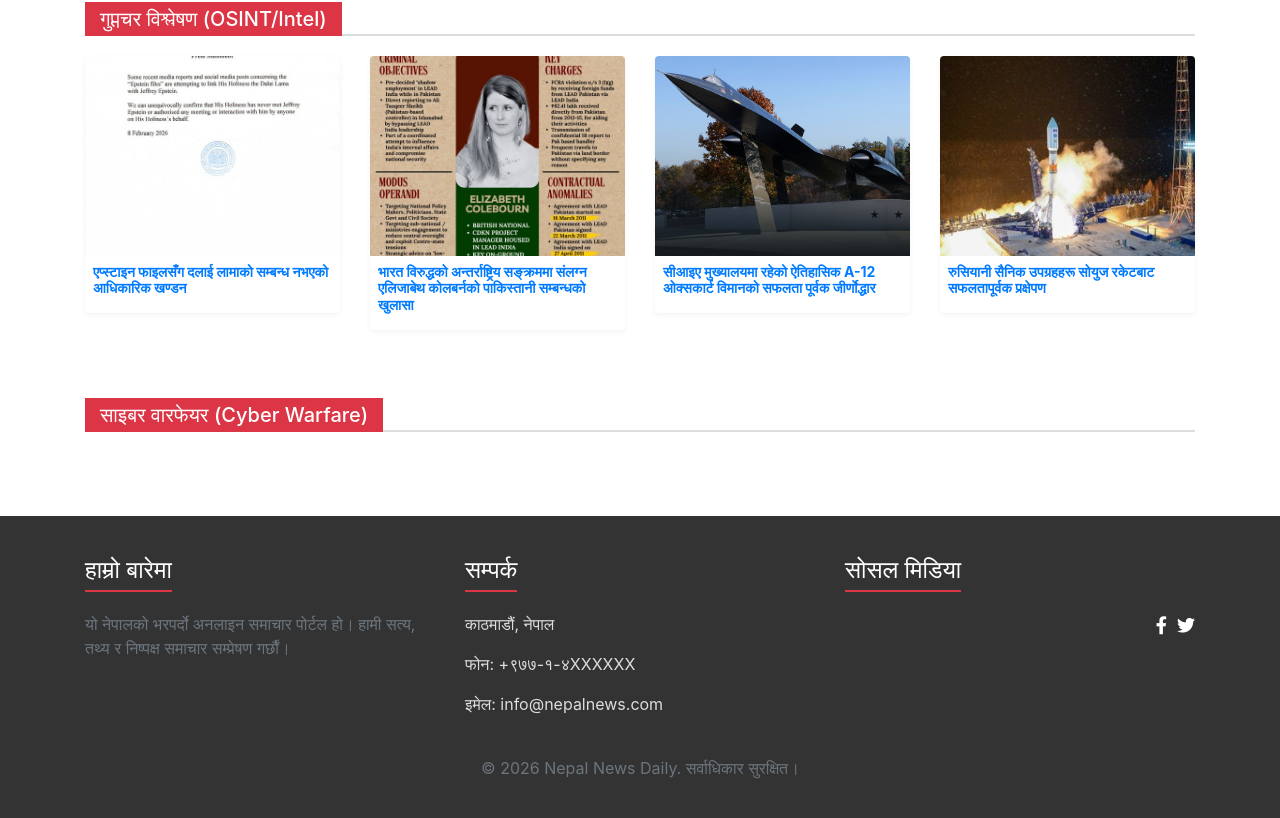
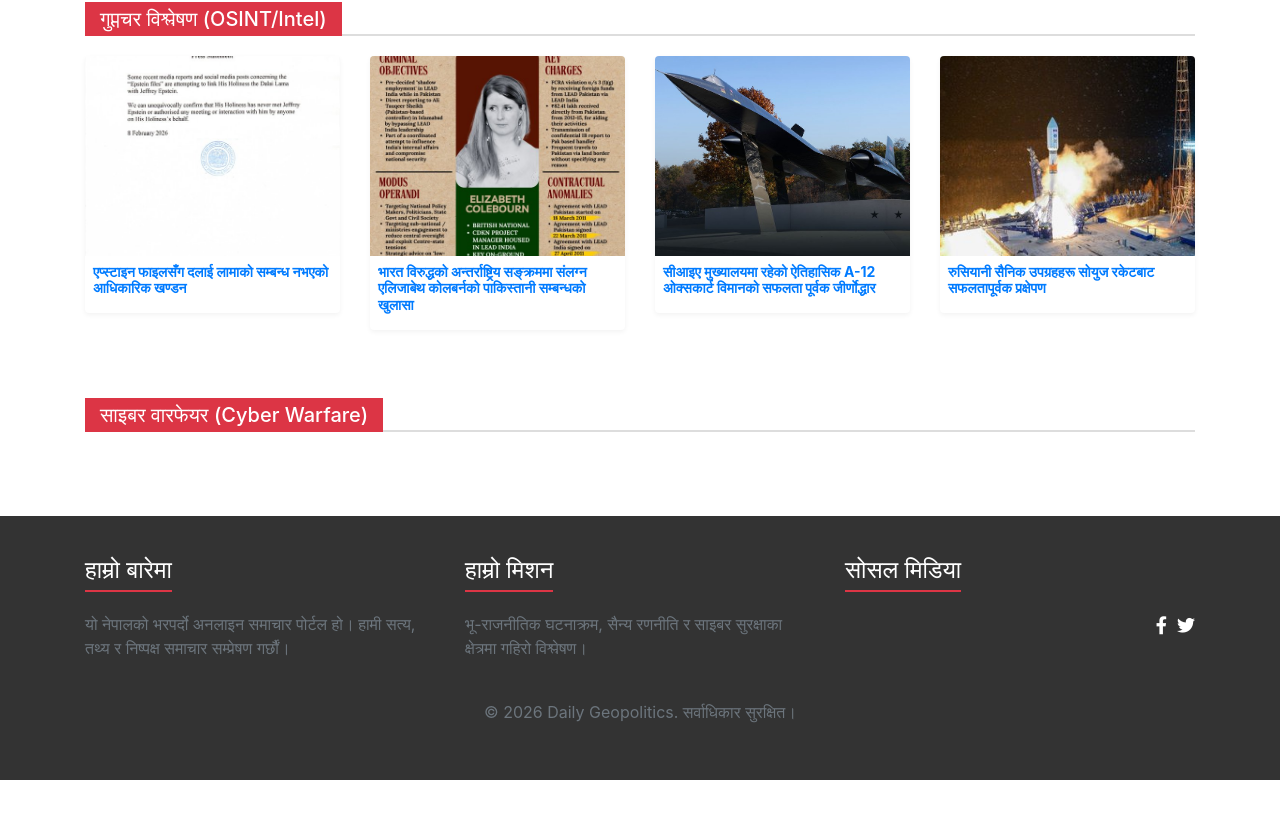
Before and after one commit to devsdenepal/seoexample, a Next.js app: page / in a window 1280 px wide. Shown: the part 2303-3121 px from the top of the page. After the commit the page ends 3083 px from the top, so only its background shows below. Built offline with nearby package versions, Linux system fonts and the light colour scheme.

Commit message:
optimize seo

```diff
--- a/src/app/layout.js
+++ b/src/app/layout.js
@@ -3,18 +3,23 @@ import Header from '../components/Header';
 import Footer from '../components/Footer';
 import { getNews } from '../lib/news';
 
-// Perfect SEO Metadata Configuration
+// Comprehensive SEO Metadata Configuration for Daily Geopolitics
 export const metadata = {
-  metadataBase: new URL('https://geo.itzdev.co.uk'), // Matches the primary domain
+  metadataBase: new URL('https://geo.itzdev.co.uk'),
   title: {
-    default: 'Global Geopolitics Daily',
-    template: '%s | Global Geopolitics Daily',
+    default: 'Daily Geopolitics - Nepal News & Global Analysis',
+    template: '%s | Daily Geopolitics',
   },
-  description: 'Leading source for global geopolitics, OSINT analysis, defense strategy, conflict monitoring, and cyber warfare intelligence.',
-  keywords: ['Geopolitics', 'OSINT', 'Cyber Warfare', 'Defense Strategy', 'Global Conflict', 'Intelligence Analysis', 'Nepal News'],
-  authors: [{ name: 'Global Geopolitics Team' }],
-  creator: 'Global Geopolitics Daily',
-  publisher: 'Global Geopolitics Daily',
+  description: 'Daily Geopolitics provides the latest news about Nepal today, including geopolitical situations, political scenarios of Nepal, and global defense strategy updates.',
+  keywords: [
+    'Daily Geopolitics', 'Nepal News Today', 'Political Scenario of Nepal',
+    'Geopolitical Website', 'Recent Nepal News Today', 'Current Geopolitical Issues',
+    'Geopolitics Definition', 'Nepal Democracy Status', 'Nepali News', 'International Conflicts',
+    'OSINT Nepal', 'Defense Strategy News', 'Geopolitics Meaning'
+  ],
+  authors: [{ name: 'Daily Geopolitics Team' }],
+  creator: 'Daily Geopolitics',
+  publisher: 'Daily Geopolitics',
   robots: {
     index: true,
     follow: true,
@@ -29,25 +34,25 @@ export const metadata = {
   openGraph: {
     type: 'website',
     locale: 'ne_NP',
-    url: 'https://globalgeopoliticsdaily.com',
-    siteName: 'Global Geopolitics Daily',
-    title: 'Global Geopolitics Daily - OSINT & Conflict Monitor',
-    description: 'In-depth analysis of global affairs, security, and strategic developments.',
+    url: 'https://dailygeopolitics.com',
+    siteName: 'Daily Geopolitics',
+    title: 'Daily Geopolitics - Latest Nepal News & OSINT Analysis',
+    description: 'Expert analysis on the geopolitical situation of Nepal and current world affairs.',
     images: [
       {
-        url: '/logo.png', // Uses the local logo we configured
+        url: '/logo.png',
         width: 800,
         height: 600,
-        alt: 'Global Geopolitics Daily Logo',
+        alt: 'Daily Geopolitics Logo',
       },
     ],
   },
   twitter: {
     card: 'summary_large_image',
-    title: 'Global Geopolitics Daily',
-    description: 'Real-time geopolitical intelligence and OSINT analysis.',
+    title: 'Daily Geopolitics',
+    description: 'Real-time Nepal news today and geopolitical intelligence.',
     images: ['/logo.png'],
-    creator: '@GeopoliticsDaily',
+    creator: '@DailyGeopolitics',
   },
   icons: {
     icon: '/logo.png',
--- a/src/app/page.js
+++ b/src/app/page.js
@@ -2,11 +2,11 @@ import Link from 'next/link';
 import { getNews } from '../lib/news';
 
 export const metadata = {
-  title: 'Global Geopolitics Daily - Latest OSINT, Conflict, and Cyber Warfare News',
-  description: 'Your premier source for global geopolitics, conflict monitoring, OSINT analysis, defense strategy, and cyber warfare updates.',
+  title: 'Daily Geopolitics - Latest Nepal News, OSINT & Strategic Analysis',
+  description: 'Daily Geopolitics is your source for today news for Nepal, geopolitical situation analysis, and world strategic updates.',
   openGraph: {
-    title: 'Global Geopolitics Daily',
-    description: 'Latest OSINT, Conflict, and Cyber Warfare News for professionals and enthusiasts.',
+    title: 'Daily Geopolitics - Nepal & Global Intel',
+    description: 'Latest geopolitical news from Nepal and beyond.',
     images: ['/logo.png'],
   },
 };
--- a/src/components/Footer.js
+++ b/src/components/Footer.js
@@ -13,10 +13,8 @@ export default function Footer() {
                     </div>
                     <div className="col-md-4">
                         <div className="footer_widget">
-                            <h4>सम्पर्क</h4>
-                            <p>काठमाडौं, नेपाल</p>
-                            <p>फोन: +९७७-१-४XXXXXX</p>
-                            <p>इमेल: info@nepalnews.com</p>
+                            <h4>हाम्रो मिशन</h4>
+                            <p className="text-secondary">भू-राजनीतिक घटनाक्रम, सैन्य रणनीति र साइबर सुरक्षाका क्षेत्रमा गहिरो विश्लेषण।</p>
                         </div>
                     </div>
                     <div className="col-md-4">
@@ -33,7 +31,7 @@ export default function Footer() {
                 </div>
                 <div className="row mt-4">
                     <div className="col-md-12 text-center text-secondary">
-                        <p>&copy; {new Date().getFullYear()} Nepal News Daily. सर्वाधिकार सुरक्षित।</p>
+                        <p>&copy; {new Date().getFullYear()} Daily Geopolitics. सर्वाधिकार सुरक्षित।</p>
                     </div>
                 </div>
             </div>
```
